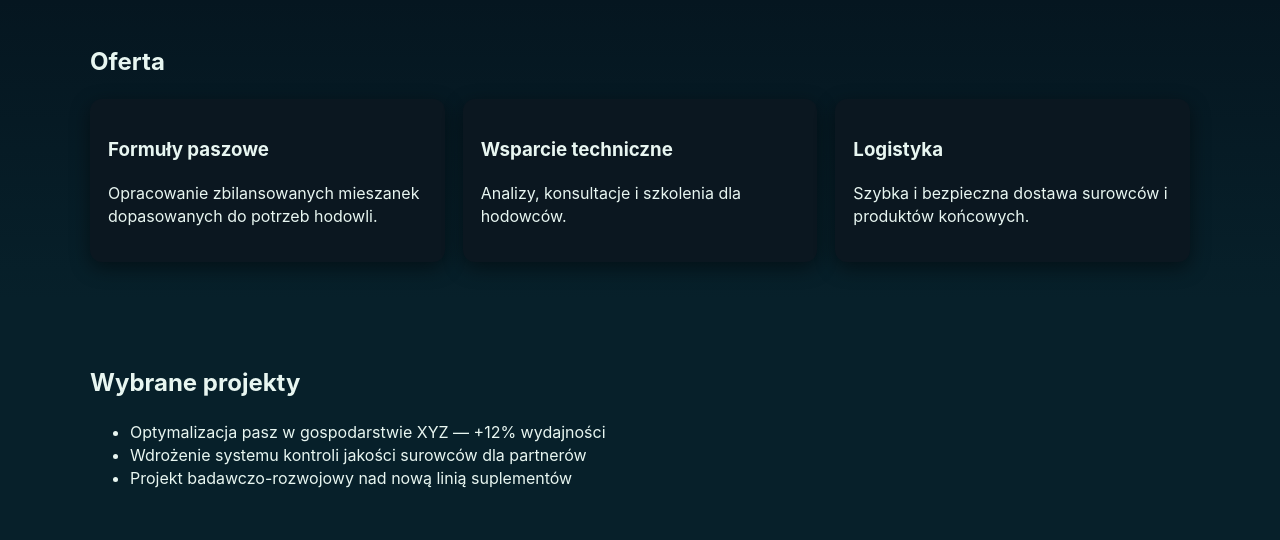
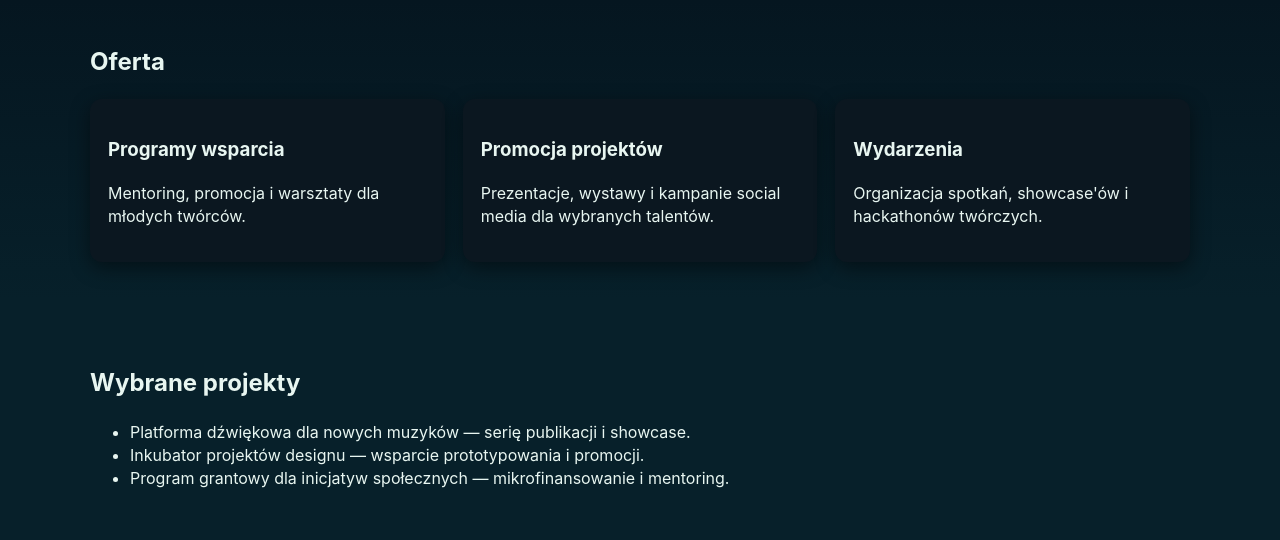
Before and after one commit to skurwysynuaxa-Zuuub/agropasz-website, a plain HTML site: page index.html in a window 1280 px wide. Shown: the part 980-1520 px from the top of the page. Drawn offline with Linux system fonts and the light colour scheme.

Commit message:
Add favicons and social images, update index meta

```diff
--- a/index.html
+++ b/index.html
@@ -6,6 +6,12 @@
   <title>AGROPASZ GROUP — Strona główna</title>
   <link rel="stylesheet" href="styles.css" />
   <meta name="description" content="AGROPASZ GROUP — promowanie młodych talentów i innowacyjnych projektów: muzyka, design, technologie i inicjatywy społeczne." />
+  <link rel="icon" href="/favicon.svg" type="image/svg+xml">
+  <link rel="apple-touch-icon" href="/og-image.svg">
+  <meta property="og:title" content="AGROPASZ GROUP" />
+  <meta property="og:description" content="Promujemy młode talenty — muzyka, design i innowacje. Dajemy głos twórcom przyszłości." />
+  <meta property="og:image" content="/og-image.svg" />
+  <meta name="twitter:card" content="summary_large_image" />
 </head>
 <body>
   <header class="site-header">
@@ -68,16 +74,16 @@
       <h2>Oferta</h2>
       <div class="cards">
         <article class="card">
-          <h3>Formuły paszowe</h3>
-          <p>Opracowanie zbilansowanych mieszanek dopasowanych do potrzeb hodowli.</p>
+          <h3>Programy wsparcia</h3>
+          <p>Mentoring, promocja i warsztaty dla młodych twórców.</p>
         </article>
         <article class="card">
-          <h3>Wsparcie techniczne</h3>
-          <p>Analizy, konsultacje i szkolenia dla hodowców.</p>
+          <h3>Promocja projektów</h3>
+          <p>Prezentacje, wystawy i kampanie social media dla wybranych talentów.</p>
         </article>
         <article class="card">
-          <h3>Logistyka</h3>
-          <p>Szybka i bezpieczna dostawa surowców i produktów końcowych.</p>
+          <h3>Wydarzenia</h3>
+          <p>Organizacja spotkań, showcase'ów i hackathonów twórczych.</p>
         </article>
       </div>
     </section>
@@ -85,9 +91,9 @@
     <section id="projects" class="section projects container">
       <h2>Wybrane projekty</h2>
       <ul>
-        <li>Optymalizacja pasz w gospodarstwie XYZ — +12% wydajności</li>
-        <li>Wdrożenie systemu kontroli jakości surowców dla partnerów</li>
-        <li>Projekt badawczo-rozwojowy nad nową linią suplementów</li>
+        <li>Platforma dźwiękowa dla nowych muzyków — serię publikacji i showcase.</li>
+        <li>Inkubator projektów designu — wsparcie prototypowania i promocji.</li>
+        <li>Program grantowy dla inicjatyw społecznych — mikrofinansowanie i mentoring.</li>
       </ul>
     </section>
 
```
